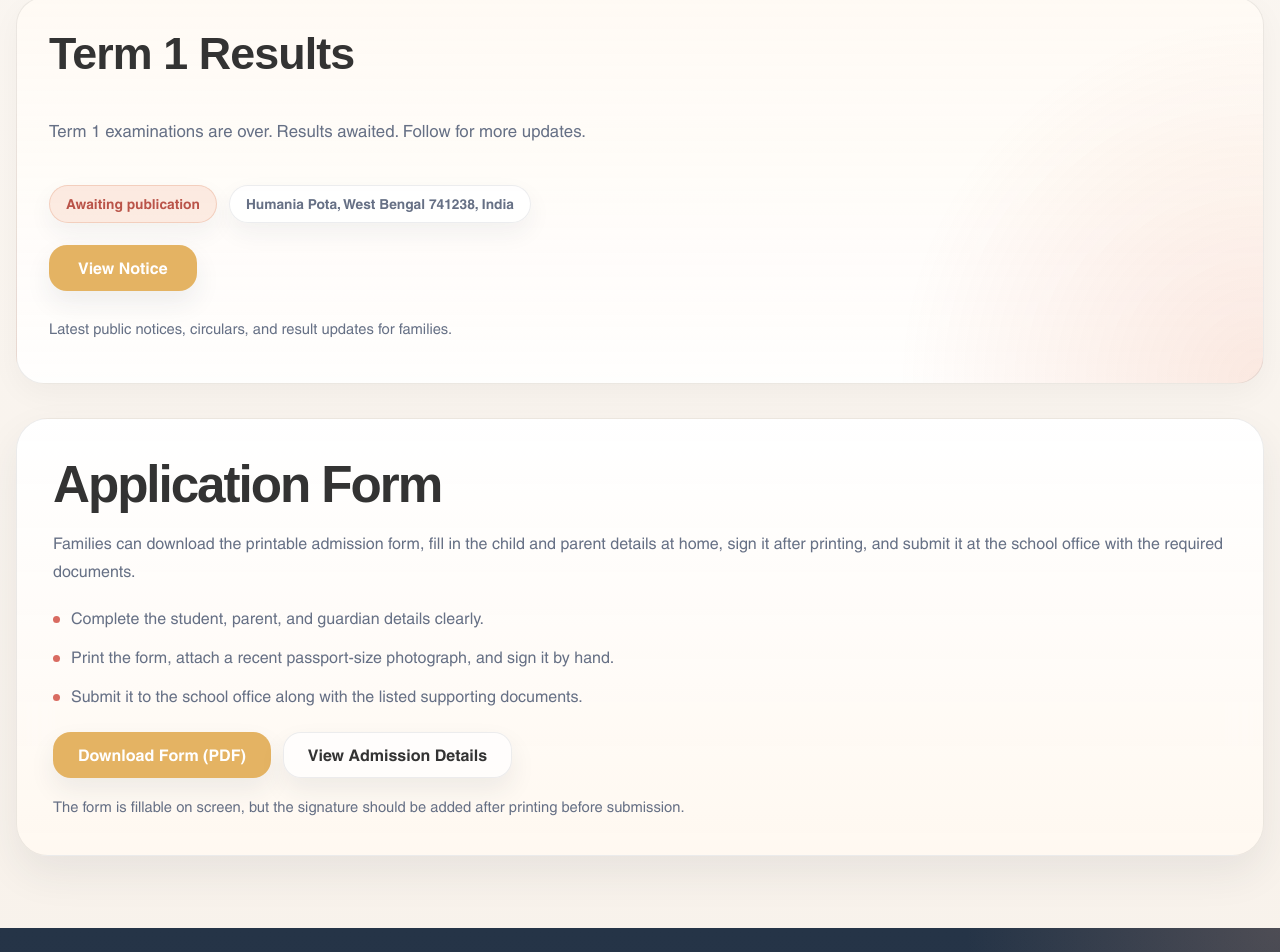
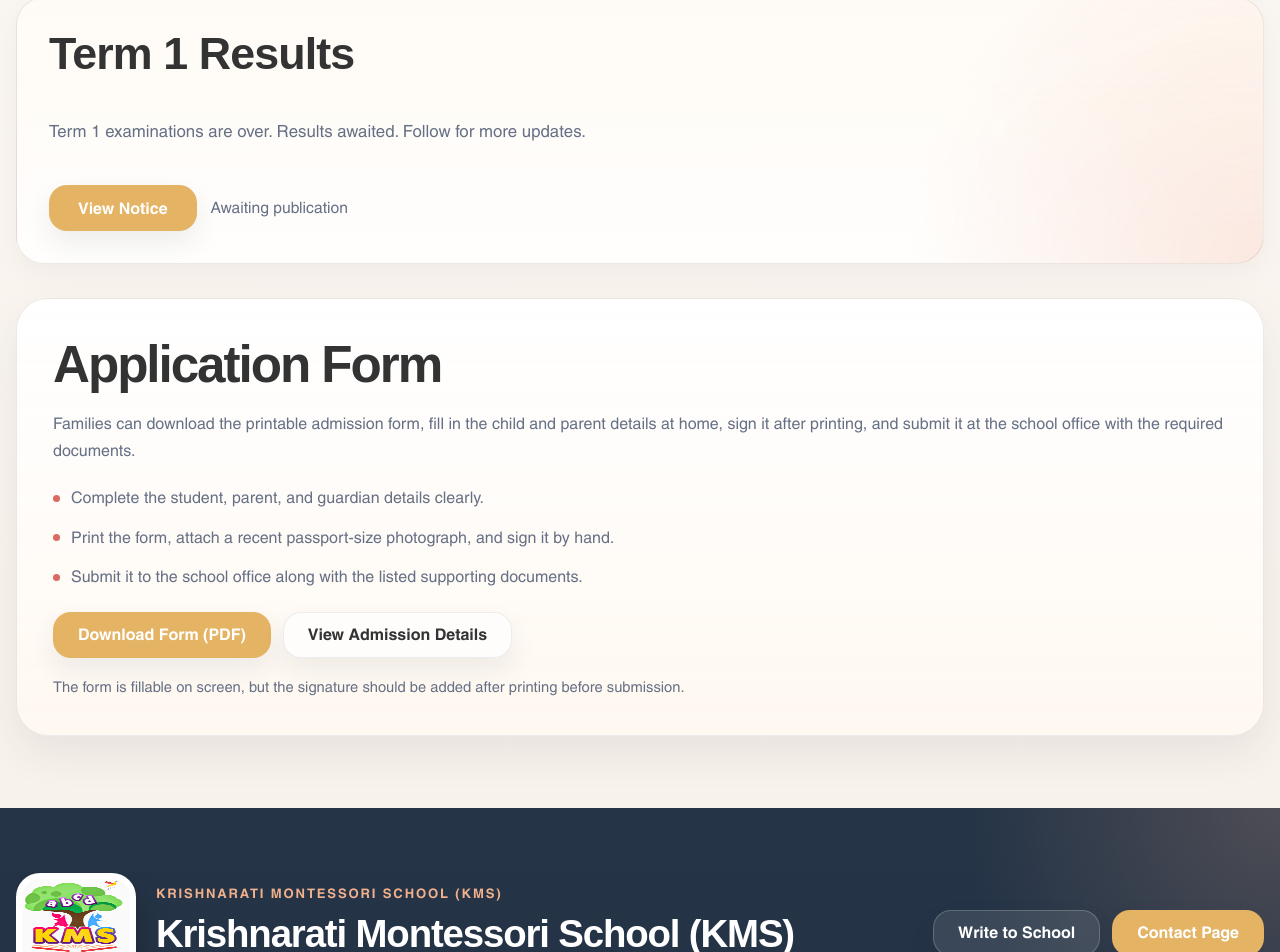
Before and after one commit to as4401s/School_website, a Next.js app: page / in a window 1280 px wide. Shown: the part 4022-4974 px from the top of the page. Built offline with nearby package versions, Linux system fonts and the light colour scheme; a web font is replaced by a local one.

Commit message:
Improve landing page layout

```diff
--- a/src/app/globals.css
+++ b/src/app/globals.css
@@ -914,14 +914,22 @@ body::before {
 }
 
 .notice-spotlight__footer {
-  display: grid;
+  display: flex;
+  align-items: center;
+  flex-wrap: wrap;
   gap: 14px;
   margin-top: auto;
 }
 
 .notice-spotlight .btn {
-  justify-self: start;
   padding-inline: 28px;
+}
+
+.notice-spotlight__status {
+  margin: 0;
+  color: var(--muted);
+  font-size: 0.98rem;
+  line-height: 1.5;
 }
 
 .prospectus-panel {
--- a/src/app/page.tsx
+++ b/src/app/page.tsx
@@ -421,18 +421,14 @@ export default async function HomePage() {
                 className="notice-spotlight__summary"
                 text={latestResult.summary}
               />
-              <div className="notice-spotlight__chips">
-                <LocalizedText as="span" className="chip" text={latestResult.status} />
-                <LocalizedText as="span" className="chip" text={latestResult.location} />
-              </div>
               <div className="notice-spotlight__footer">
                 <Link className="btn btn--accent" href={`/events/${latestResult.slug}`}>
                   <LocalizedText text={viewNoticeText} />
                 </Link>
                 <LocalizedText
                   as="p"
-                  className="helper-text"
-                  text={noticeSupportText}
+                  className="notice-spotlight__status"
+                  text={latestResult.status}
                 />
               </div>
             </article>
```
Also changed, not shown: 1 other file (tests, documents, lock files or other folders).
